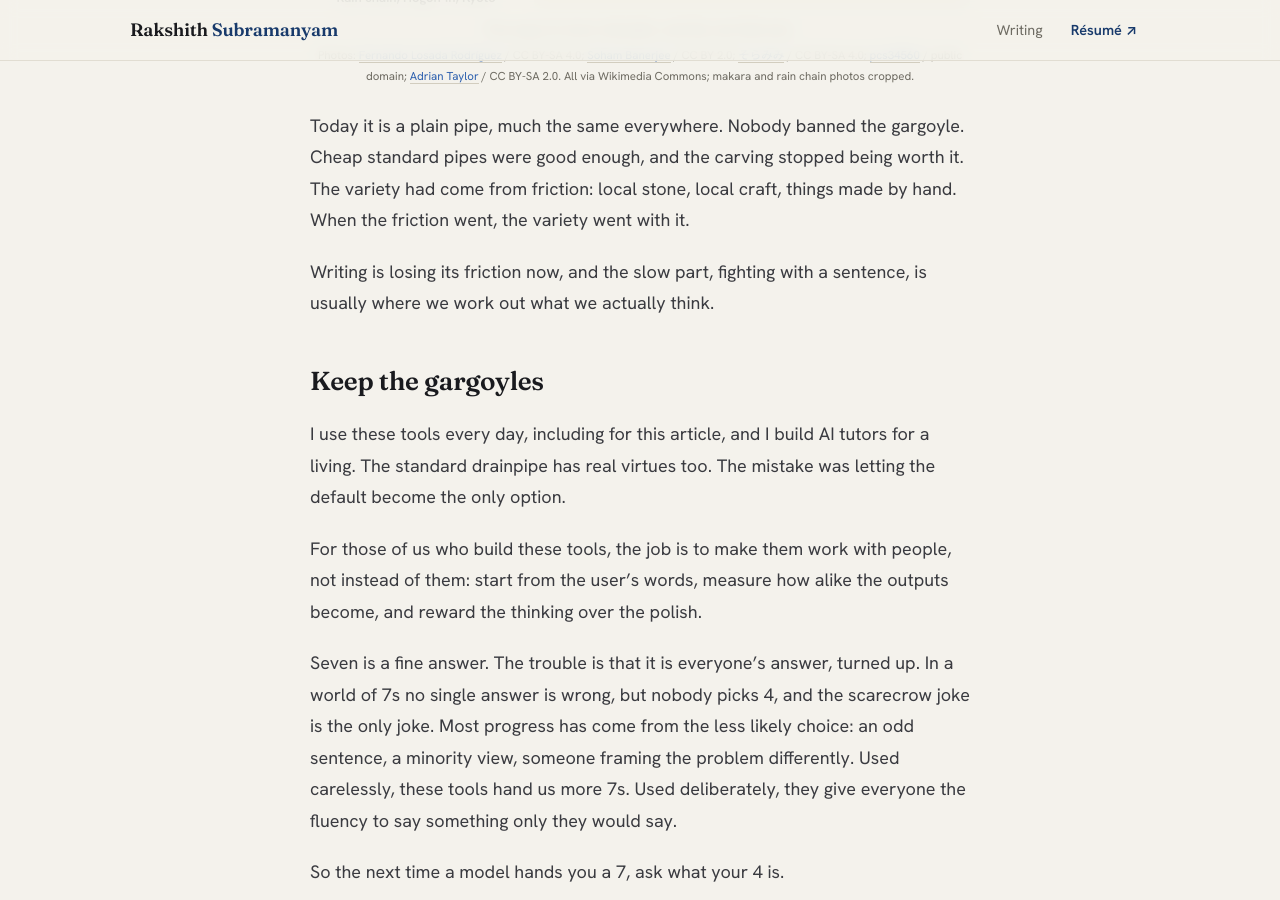
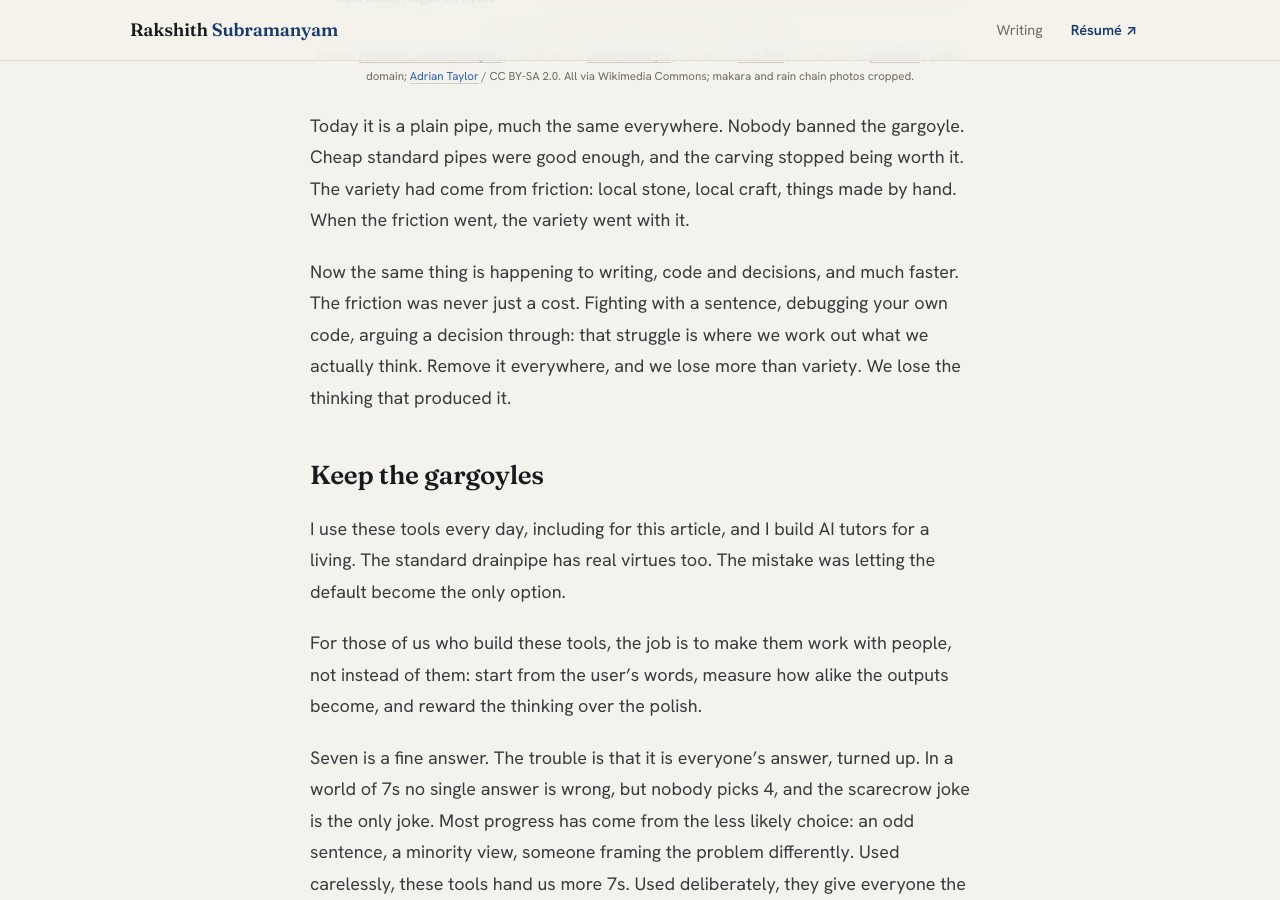
Before and after one commit to Rakshith-2905/portfolio, a Jekyll site: the page built from drafts/2fc3307e2f/index.md, in a window 1280 px wide and 900 px high, scrolled down 4849 px. Built offline with Jekyll 4.4.1, drawn with Linux system fonts in a browser that asks for light colours.

Commit message:
Draft op-ed: widen the friction line beyond writing
Co-Authored-By: Claude Opus 5.5 <noreply@anthropic.com>

```diff
--- a/drafts/2fc3307e2f/index.md
+++ b/drafts/2fc3307e2f/index.md
@@ -120,7 +120,7 @@ Architecture went through this slowly. Rainwater once left Gothic cathedrals thr
 
 Today it is a plain pipe, much the same everywhere. Nobody banned the gargoyle. Cheap standard pipes were good enough, and the carving stopped being worth it. The variety had come from friction: local stone, local craft, things made by hand. When the friction went, the variety went with it.
 
-Writing is losing its friction now, and the slow part, fighting with a sentence, is usually where we work out what we actually think.
+Now the same thing is happening to writing, code and decisions, and much faster. The friction was never just a cost. Fighting with a sentence, debugging your own code, arguing a decision through: that struggle is where we work out what we actually think. Remove it everywhere, and we lose more than variety. We lose the thinking that produced it.
 
 ## Keep the gargoyles
 
```
